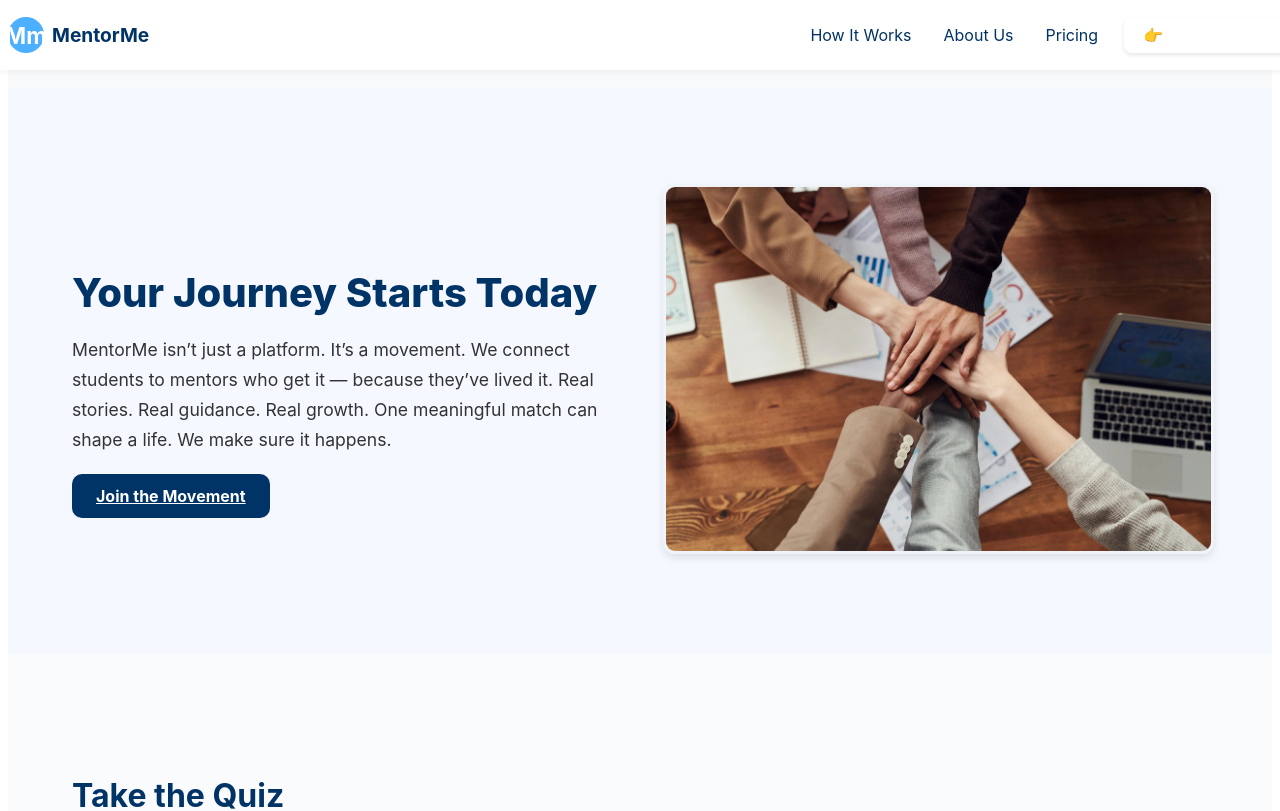
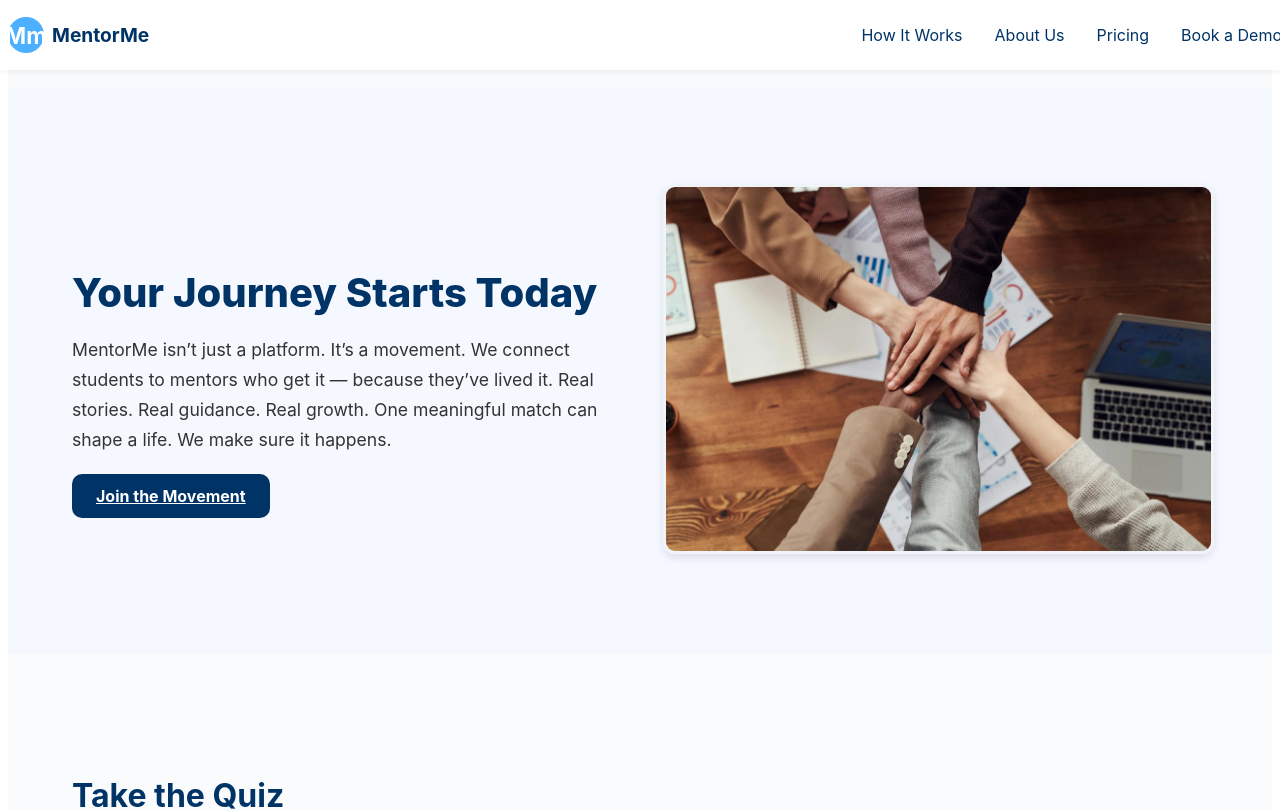
Before and after one commit to Rfitzgerald-svg/mentorme-frontend-, a React (Create React App) app: page / in a window 1280 px wide. Shown: the top 811 px of the page. Built offline with nearby package versions, Linux system fonts and the light colour scheme.

Commit message:
Fix: Replace demo CTA emoji with styled 'Book a Demo' button (MentorMe blue)

```diff
--- a/src/components/Navbar.jsx
+++ b/src/components/Navbar.jsx
@@ -22,8 +22,8 @@ export default function Navbar() {
         <button onClick={() => scrollTo("how-it-works")}>How It Works</button>
         <button onClick={() => scrollTo("about-us")}>About Us</button>
         <button onClick={() => scrollTo("pricing")}>Pricing</button>
-        <button className="cta-demo" onClick={() => navigate("/demo")}>
-          👉 Book a Demo
+        <button className="demo-button" onClick={() => navigate("/demo")}>
+          Book a Demo
         </button>
       </div>
     </nav>
```
